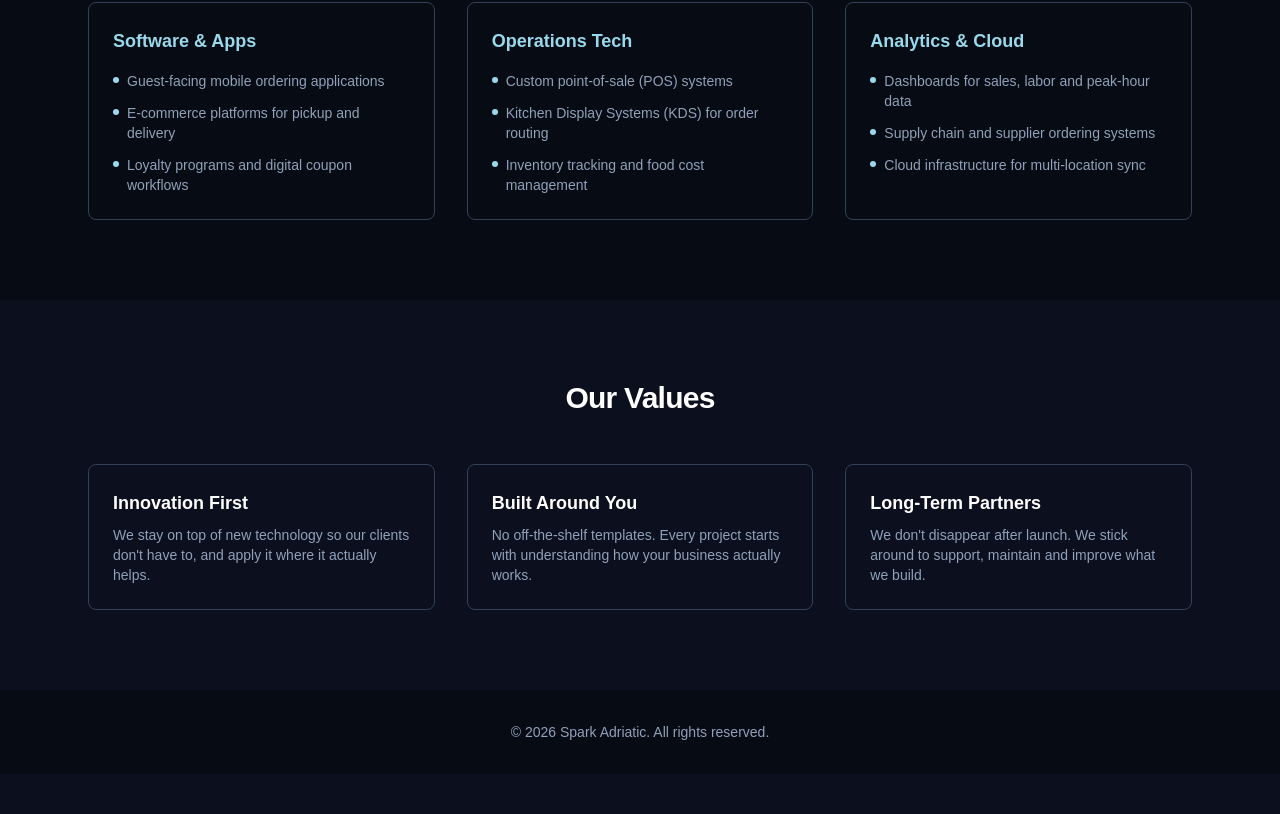
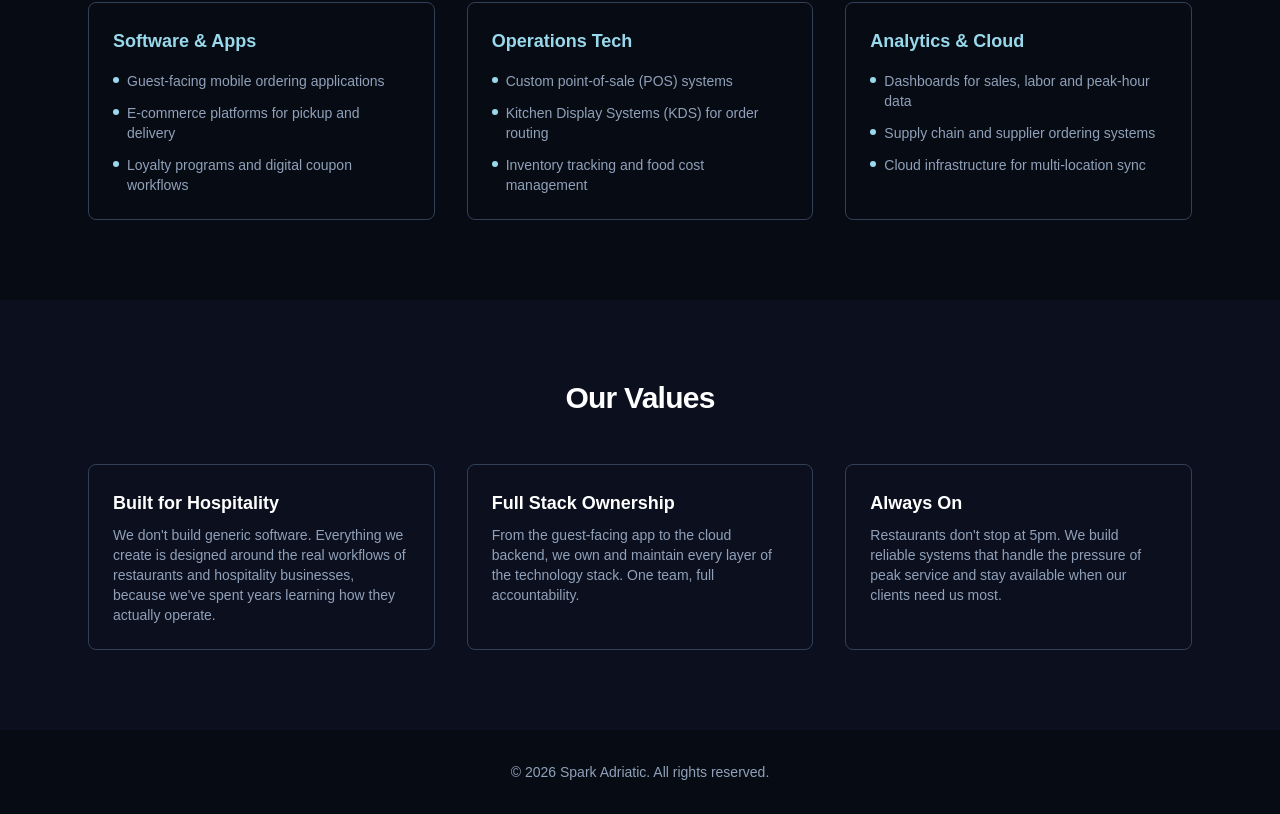
Before and after one commit to giancarlomari22/Sparkic, a Next.js app: page /about in a window 1280 px wide. Shown: the part 934-1748 px from the top of the page. Before the commit the page ends 1708 px from the top, so only its background shows below. Built offline with nearby package versions, Linux system fonts and the light colour scheme.

Commit message:
Add loading stateova da se sprjecava dupli klik, i console logove u contact us i jos aplications

```diff
--- a/src/components/contact-form.tsx
+++ b/src/components/contact-form.tsx
@@ -8,8 +8,9 @@ type FieldErrors = Partial<Record<keyof ContactSchema, string>>;
 
 export function ContactForm() {
   const [errors, setErrors] = useState<FieldErrors>({});
+  const [isLoading, setIsLoading] = useState(false);
 
-  function handleSubmit(e: React.FormEvent<HTMLFormElement>) {
+  async function handleSubmit(e: React.FormEvent<HTMLFormElement>) {
     e.preventDefault();
 
     const formData = new FormData(e.currentTarget);
@@ -33,9 +34,17 @@ export function ContactForm() {
       return;
     }
 
-    e.currentTarget.reset();
-    setErrors({});
-    toast.success("Message sent! We'll get back to you within 48 hours.");
+    const form = e.currentTarget;
+    setIsLoading(true);
+    try {
+      await new Promise((resolve) => setTimeout(resolve, 1000));
+      console.log("Contact form submitted:", parsed.data);
+      form.reset();
+      setErrors({});
+      toast.success("Message sent! We'll get back to you within 48 hours.");
+    } finally {
+      setIsLoading(false);
+    }
   }
 
   return (
@@ -105,9 +114,10 @@ export function ContactForm() {
 
           <button
             type="submit"
-            className="w-full rounded-md bg-[#98D9EB] py-3 text-base font-semibold text-slate-900 transition-colors hover:bg-[#7fd4e8]"
+            disabled={isLoading}
+            className="w-full rounded-md bg-[#98D9EB] py-3 text-base font-semibold text-slate-900 transition-colors hover:bg-[#7fd4e8] disabled:cursor-not-allowed disabled:opacity-60"
           >
-            Send Message
+            {isLoading ? "Sending..." : "Send Message"}
           </button>
         </form>
       </div>
--- a/src/components/job-application-form.tsx
+++ b/src/components/job-application-form.tsx
@@ -12,8 +12,9 @@ type Props = {
 
 export function JobApplicationForm({ showGithub }: Props) {
   const [errors, setErrors] = useState<FieldErrors>({});
+  const [isLoading, setIsLoading] = useState(false);
 
-  function handleSubmit(e: React.FormEvent<HTMLFormElement>) {
+  async function handleSubmit(e: React.FormEvent<HTMLFormElement>) {
     e.preventDefault();
 
     const formData = new FormData(e.currentTarget);
@@ -38,9 +39,17 @@ export function JobApplicationForm({ showGithub }: Props) {
       return;
     }
 
-    e.currentTarget.reset();
-    setErrors({});
-    toast.success("Application sent! We'll be in touch within a few days.");
+    const form = e.currentTarget;
+    setIsLoading(true);
+    try {
+      await new Promise((resolve) => setTimeout(resolve, 1000));
+      console.log("Job application submitted:", parsed.data);
+      form.reset();
+      setErrors({});
+      toast.success("Application sent! We'll be in touch within a few days.");
+    } finally {
+      setIsLoading(false);
+    }
   }
 
   const inputClass =
@@ -159,9 +168,10 @@ export function JobApplicationForm({ showGithub }: Props) {
 
           <button
             type="submit"
-            className="w-full rounded-md bg-[#98D9EB] py-3 text-base font-semibold text-slate-900 transition-colors hover:bg-[#7fd4e8]"
+            disabled={isLoading}
+            className="w-full rounded-md bg-[#98D9EB] py-3 text-base font-semibold text-slate-900 transition-colors hover:bg-[#7fd4e8] disabled:cursor-not-allowed disabled:opacity-60"
           >
-            Apply Now
+            {isLoading ? "Sending..." : "Apply Now"}
           </button>
         </form>
       </div>
--- a/src/components/values-section.tsx
+++ b/src/components/values-section.tsx
@@ -1,18 +1,18 @@
 const values = [
   {
-    title: "Innovation First",
+    title: "Built for Hospitality",
     description:
-      "We stay on top of new technology so our clients don't have to, and apply it where it actually helps.",
+      "We don't build generic software. Everything we create is designed around the real workflows of restaurants and hospitality businesses, because we've spent years learning how they actually operate.",
   },
   {
-    title: "Built Around You",
+    title: "Full Stack Ownership",
     description:
-      "No off-the-shelf templates. Every project starts with understanding how your business actually works.",
+      "From the guest-facing app to the cloud backend, we own and maintain every layer of the technology stack. One team, full accountability.",
   },
   {
-    title: "Long-Term Partners",
+    title: "Always On",
     description:
-      "We don't disappear after launch. We stick around to support, maintain and improve what we build.",
+      "Restaurants don't stop at 5pm. We build reliable systems that handle the pressure of peak service and stay available when our clients need us most.",
   },
 ];
 
```
